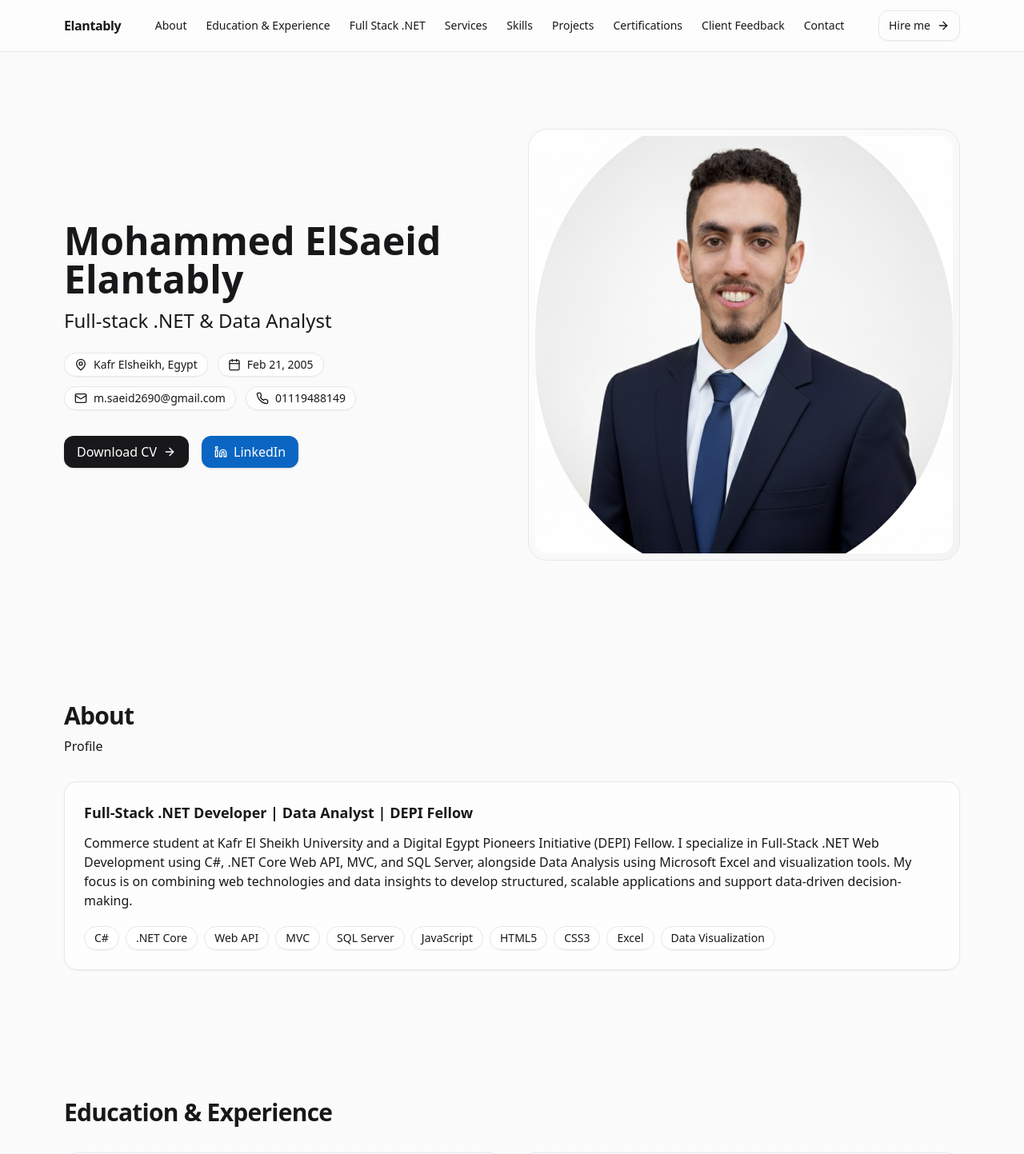
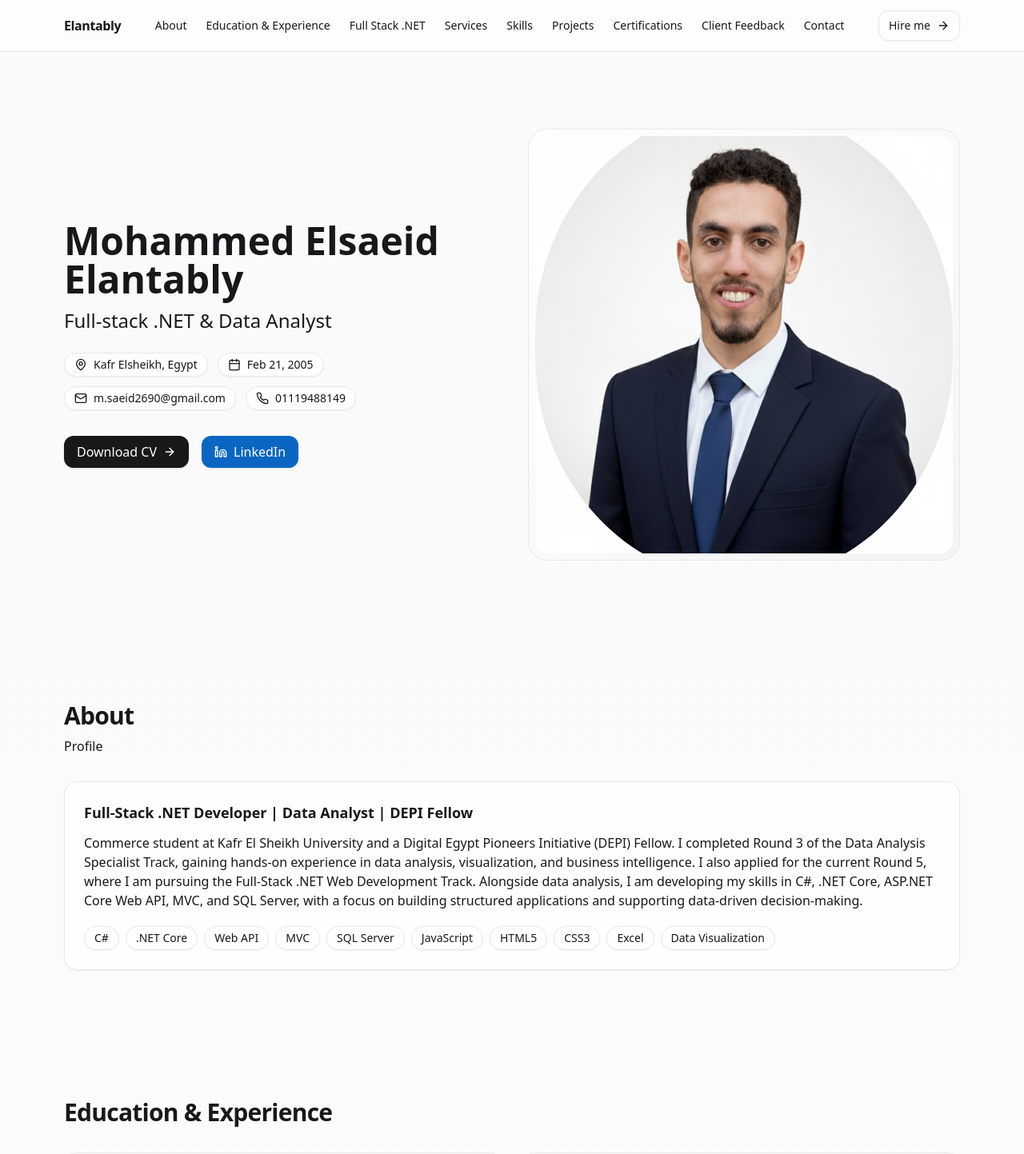
Before and after one commit to Mohamed-saeid2005/portofolio, a React (Vite) app: page / in a window 1280 px wide. Shown: the top 1443 px of the page at 80% size. Built offline with nearby package versions, Linux system fonts and the light colour scheme.

Commit message:
Update fmt.Println to print 'Goodbye World'

```diff
--- a/src/Portfolio.jsx
+++ b/src/Portfolio.jsx
@@ -73,12 +73,12 @@ export default function Portfolio() {
 
   /* ---------- Basic Information ---------- */
 
-  const name = "Mohammed ElSaeid Elantably";
+  const name = "Mohammed Elsaeid Elantably";
 
   const title = "Full-stack .NET & Data Analyst";
 
   const aboutText =
-    "Commerce student at Kafr El Sheikh University and a Digital Egypt Pioneers Initiative (DEPI) Fellow. I specialize in Full-Stack .NET Web Development using C#, .NET Core Web API, MVC, and SQL Server, alongside Data Analysis using Microsoft Excel and visualization tools. My focus is on combining web technologies and data insights to develop structured, scalable applications and support data-driven decision-making.";
+    "Commerce student at Kafr El Sheikh University and a Digital Egypt Pioneers Initiative (DEPI) Fellow. I completed Round 3 of the Data Analysis Specialist Track, gaining hands-on experience in data analysis, visualization, and business intelligence. I also applied for the current Round 5, where I am pursuing the Full-Stack .NET Web Development Track. Alongside data analysis, I am developing my skills in C#, .NET Core, ASP.NET Core Web API, MVC, and SQL Server, with a focus on building structured applications and supporting data-driven decision-making.";
 
   const location = "Kafr Elsheikh, Egypt";
 
```
